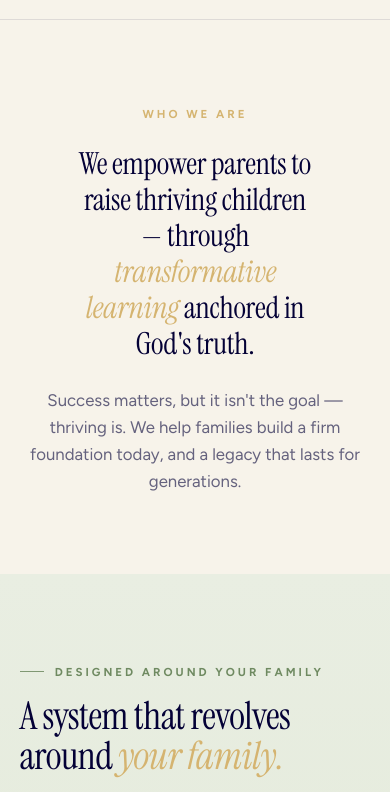
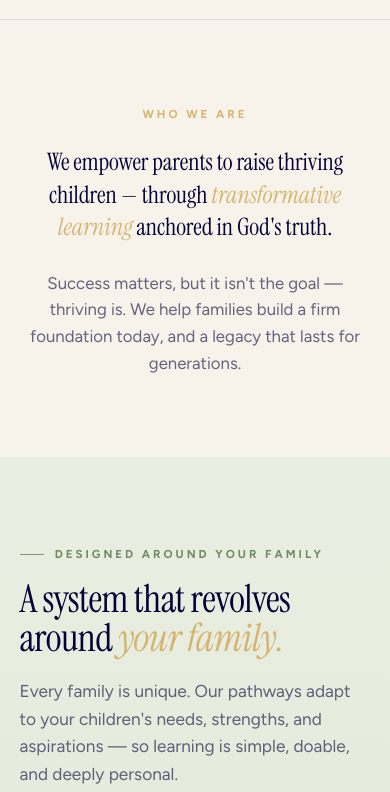
Before and after one commit to genesis-luova/anchored, a plain HTML site: page index.html in a window 390 px wide. Shown: the part 1016-1808 px from the top of the page. Drawn offline with Linux system fonts and the light colour scheme; animation ran at ten frames a second.

Commit message:
Refactor intro styles in index.html
Updated .intro styles for better responsiveness and readability.

```diff
--- a/index.html
+++ b/index.html
@@ -157,8 +157,8 @@
   .reveal[data-d]{transition-delay:calc(var(--d,0)*1ms)}
 
   /* intro statement */
-  .intro{text-align:center;max-width:24ch;margin:0 auto}
-  .intro .big{font-family:var(--serif);font-size:clamp(1.9rem,4.4vw,3.4rem);line-height:1.18;letter-spacing:-.01em;color:var(--ink)}
+  .intro{text-align:center;max-width:min(92%,880px);margin:0 auto}
+  .intro .big{font-family:var(--serif);font-size:clamp(1.5rem,2.8vw,2.3rem);line-height:1.36;letter-spacing:-.005em;color:var(--ink)}
   .intro .big em{font-style:italic;color:var(--gold)}
   .intro-sub{max-width:56ch;margin:1.6rem auto 0;text-align:center}
 
```
